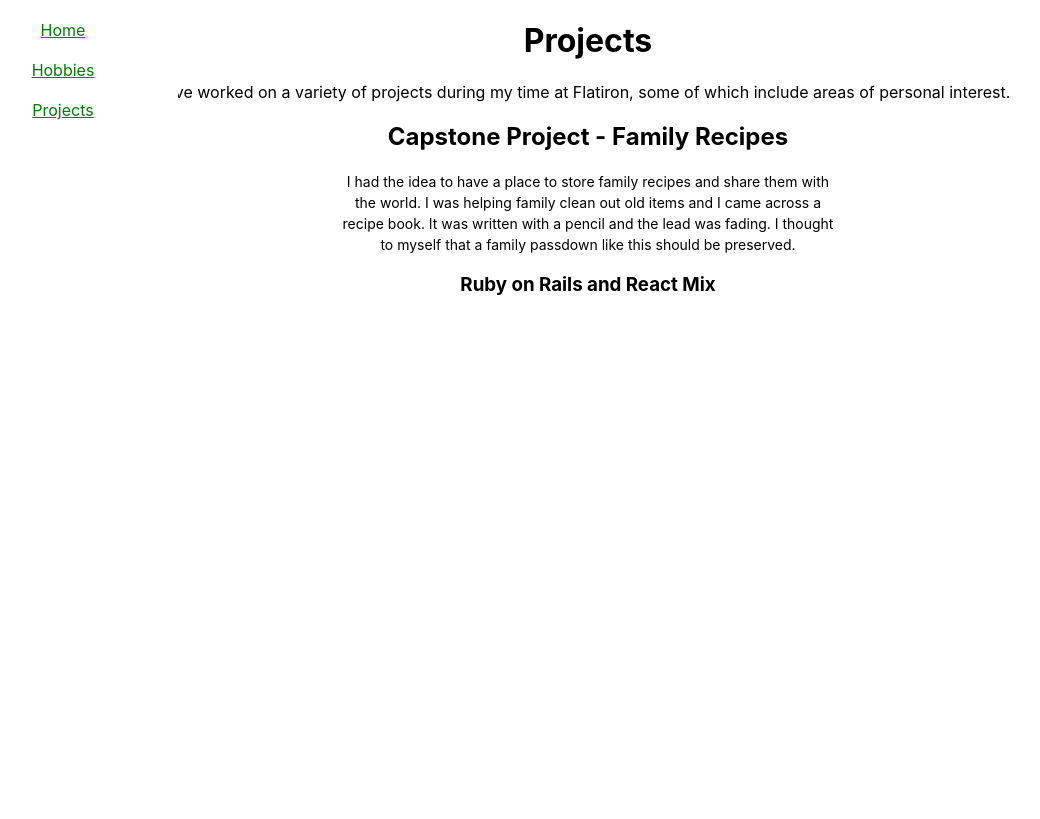
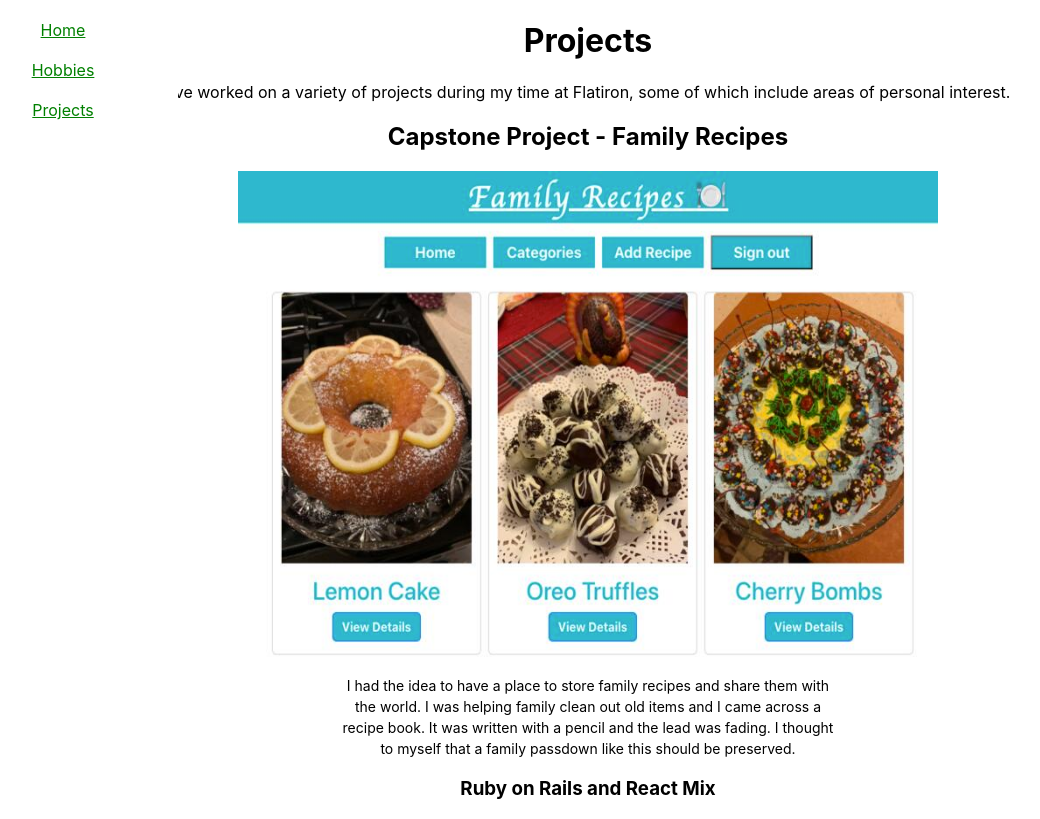
Before and after one commit to turitzinv/About-Me-VictorT, a React (Create React App) app in the folder client/: page /projects in a window 1280 px wide. Shown: the whole page, without its empty margins (52-1092 px from the left). Built offline with nearby package versions, Linux system fonts and the light colour scheme.

Commit message:
Added an image from my Capstone project to images called FamilyRecipes. Imported the image to Projects and added it to line 13.

```diff
--- a/client/src/components/Projects.js
+++ b/client/src/components/Projects.js
@@ -1,4 +1,5 @@
 import React from "react";
+import FamilyRecipes from "../Images/FamilyRecipes.jpeg"
 
 const Projects = () => {
   return (
@@ -9,6 +10,7 @@ const Projects = () => {
         which include areas of personal interest.
       </p>
       <h2>Capstone Project - Family Recipes</h2>
+      <img src={FamilyRecipes} height="500" width="700" alt="Family Recipes" />
       <p className="projects-p">
         I had the idea to have a place to store family recipes and share them
         with the world. I was helping family clean out old items and I came
```
Also changed, not shown: client/src/Images/FamilyRecipes.jpeg (added).
